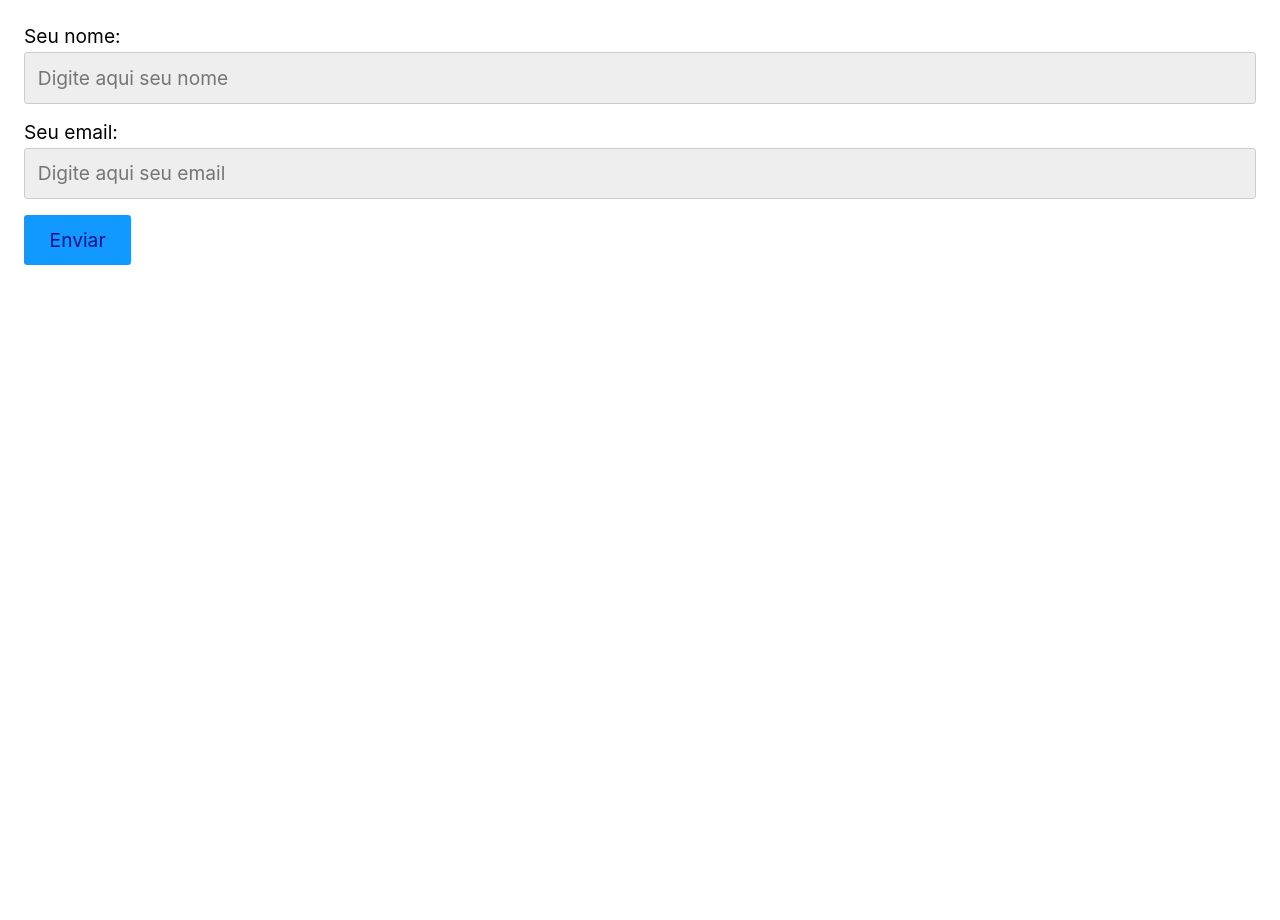
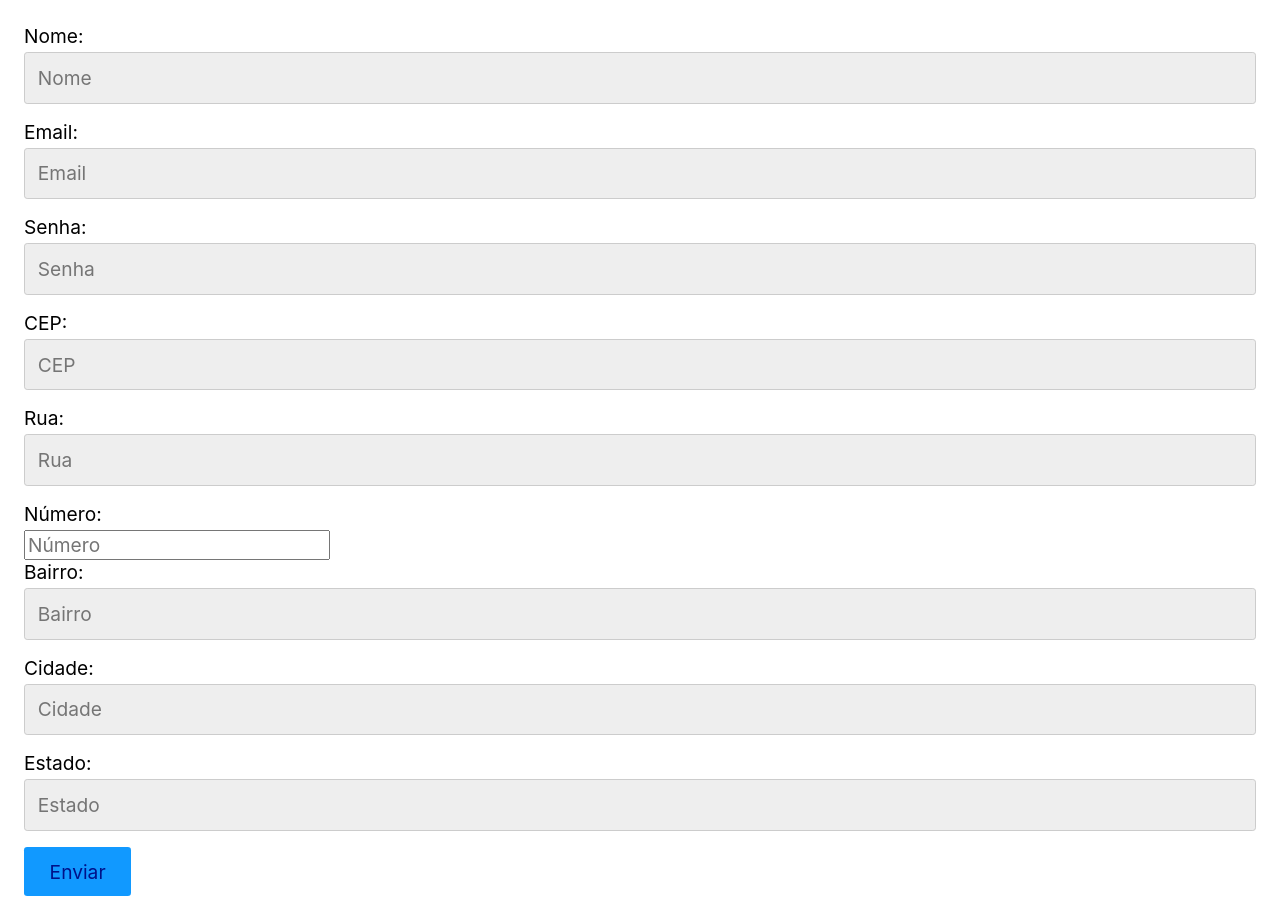
Before and after one commit to EdineiPinho/React-Tests, a React (Create React App) app: page / in a window 1280 px wide. Before the commit the page ends 800 px from the top, so only its background shows below. Built offline with nearby package versions, Linux system fonts and the light colour scheme.

Commit message:
:sparkles: feat(API): Sending form data to API online

```diff
--- a/src/App.js
+++ b/src/App.js
@@ -1,5 +1,5 @@
 import React from 'react'
-import Input from './Forms/Input/InputEx2'
+import Input from './Forms/Input/InputEx3'
 
 const App = () => {
   return (
--- /dev/null
+++ b/src/Forms/Input/InputEx3.js
@@ -0,0 +1,97 @@
+// Exemplo Three
+
+// Make a fetch (POST) to API below
+// To creation be accepted it's necessary to send following datas:
+// name, email, password, cep, street, number, neighbor, city, state
+
+// This function will realize POST
+/* fetch('https://ranekapi.origamid.dev/json/api/usuario', {
+  method: 'POST',
+  headers: {
+    'Content-Type': 'application/json',
+  },
+  // form is the object with form data
+  body: JSON.stringify(form),
+}); */
+
+// Show a menssage on screen case positive response
+
+import React from 'react'
+
+const InputEx3 = () => {
+  const [form, setForm] = React.useState({ name: '', email: '', password: '', cep: '', street: '', number: '', neighbor: '', city: '', state: '' })
+
+  function handleSubmit(event) {
+    event.preventDefault();
+    fetch('https://ranekapi.origamid.dev/json/api/usuario', {
+      method: 'POST',
+      headers: {
+        'Content-Type': 'application/json',
+      },
+      // form is the object with form data
+      body: JSON.stringify(form),
+    })
+      .then((response) => response.json())
+      .then((data) => {
+        console.log('Sucesso', data);
+      })
+      .catch((error) => {
+        console.log('Erro: ', error);
+      });
+  }
+
+  function handleChange({ target }) {
+    const { id, value } = target;
+    setForm({ ...form, [id]: value })
+  }
+
+  function handletype(type) {
+    if (type === 'number' || type === 'email' || type === 'password') {
+      return type
+    }
+    else return 'text';
+  }
+  function handleText(texto) {
+    switch (texto) {
+      case 'name':
+        return 'Nome';
+      case 'email':
+        return 'Email';
+      case 'password':
+        return 'Senha';
+      case 'cep':
+        return 'CEP';
+      case 'street':
+        return 'Rua';
+      case 'number':
+        return 'Número';
+      case 'neighbor':
+        return 'Bairro';
+      case 'city':
+        return 'Cidade';
+      case 'state':
+        return 'Estado';
+      default:
+        return texto;
+    }
+  }
+
+  return (
+    <form onSubmit={handleSubmit} method='post' action="">
+      {Object.keys(form).map((key) => (
+        <div key={key}>
+          <label htmlFor={key}>{handleText(key)}:</label>
+          <input
+            id={key}
+            placeholder={handleText(key)}
+            type={handletype(key)}
+            onChange={handleChange}
+          />
+        </div>
+      ))}
+      <button type='submit'>Enviar</button>
+    </form>
+  )
+}
+
+export default InputEx3;
```
